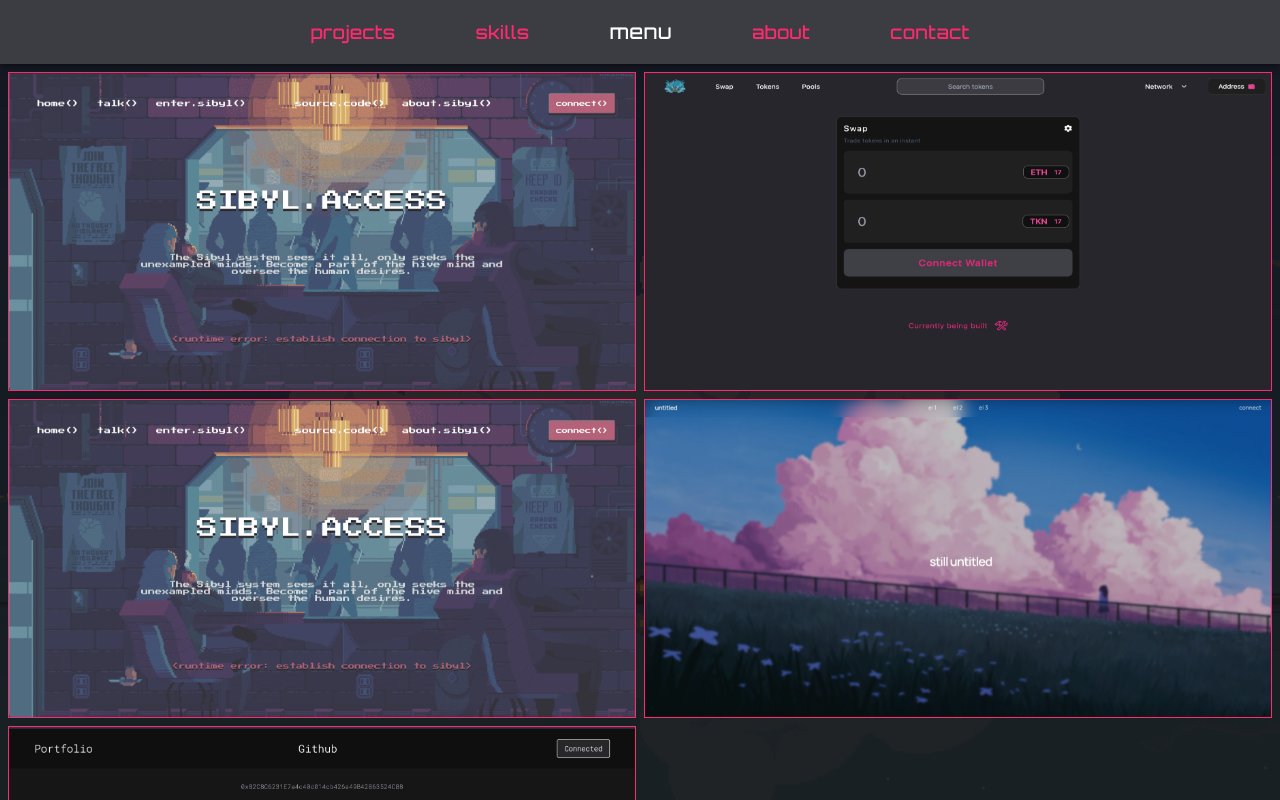
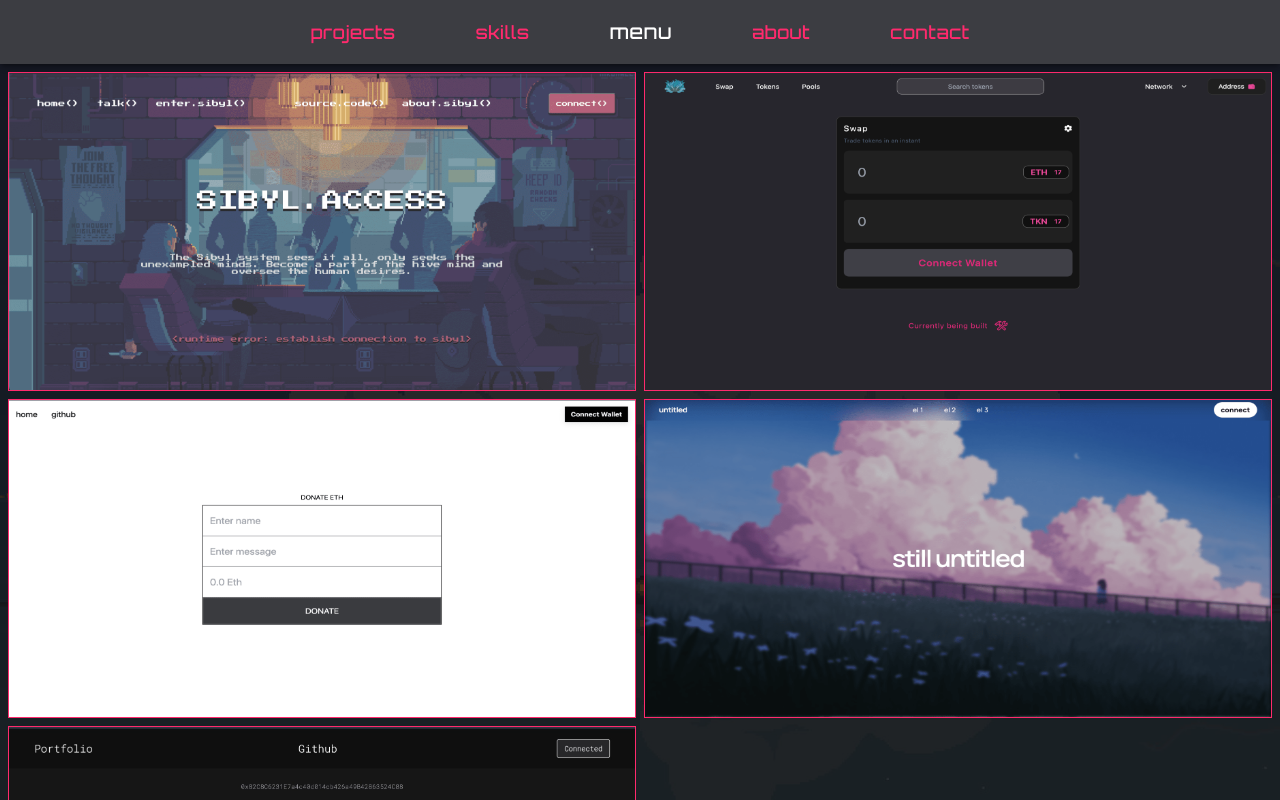
Before and after one commit to gopiinho/devProfile, a Next.js app: page /projects in a window 1280 px wide. Shown: the top 800 px of the page. Built offline with nearby package versions, Linux system fonts and the light colour scheme; a web font is replaced by a local one.

Commit message:
Fix: project pictures

```diff
--- a/pages/projects.jsx
+++ b/pages/projects.jsx
@@ -45,7 +45,7 @@ const Projects = () => {
                 />
                 <ProjectsItems
                     title="ETH DONATION"
-                    backgroundImg={sibylImage}
+                    backgroundImg={donateImage}
                     stack="nextjs / solidity / wagmi.sh"
                     projectUrl="/"
                     description="Simple nextjs app powered by smart contract. Makes it easier for anyone to deploy and start receiving funds."
```
Also changed, not shown: public/assets/projects/donate.jpg, public/assets/projects/untitled.jpg.
